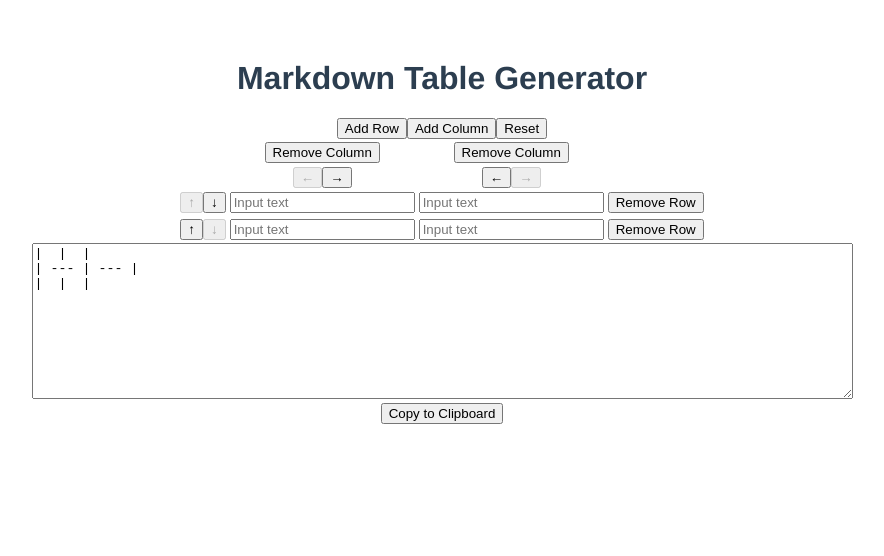
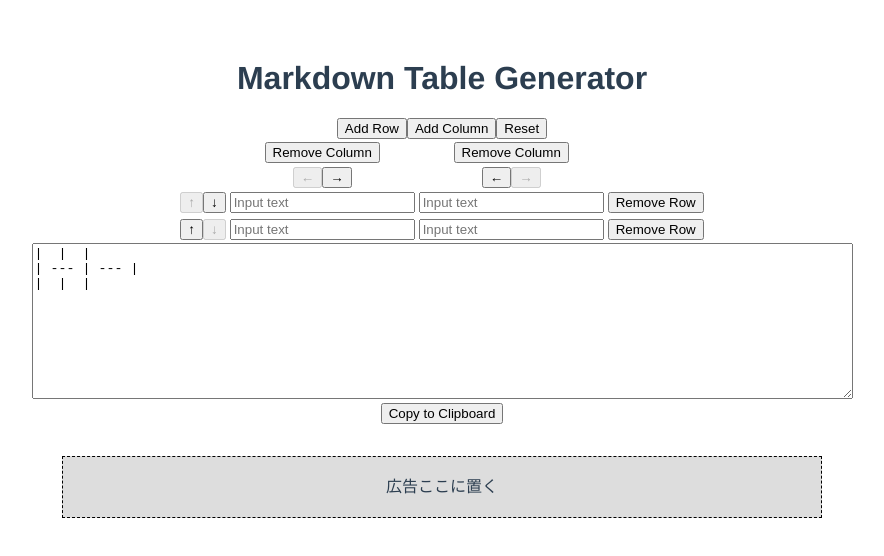
Before and after one commit to dit-yoshida/vue-mtg, a Vue app: page / in a window 1280 px wide. Shown: the top 556 px of the page, without its empty margins (198-1082 px from the left). Built offline with nearby package versions, Linux system fonts and the light colour scheme; what vue-clipboard2 would draw is missing.

Commit message:
update: 広告枠追加

```diff
--- a/src/components/Mtg.vue
+++ b/src/components/Mtg.vue
@@ -94,6 +94,10 @@
       <button v-on:click="copyToClipboard">
         Copy to Clipboard
       </button>
+    </div>
+    <!-- 広告枠 -->
+    <div class="adArea">
+      <span>広告ここに置く</span>
     </div>
   </div>
 </template>
@@ -202,4 +206,15 @@ export default {
   display: flex;
   justify-content: center;
 }
+.adArea {
+  margin-top: 2rem;
+}
+.adArea span {
+  display: inline-block;
+  background-color: #ddd;
+  border: #000 dashed 1px;
+  width: 60%;
+  line-height: 3.8;
+  height: 60px;
+}
 </style>
```
